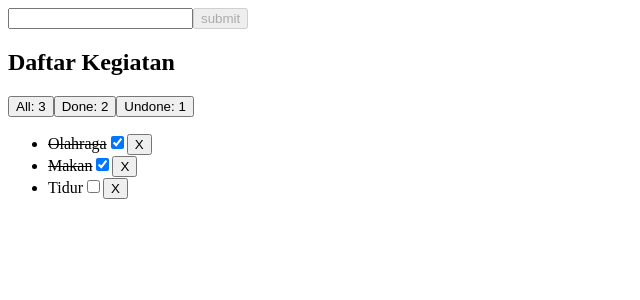
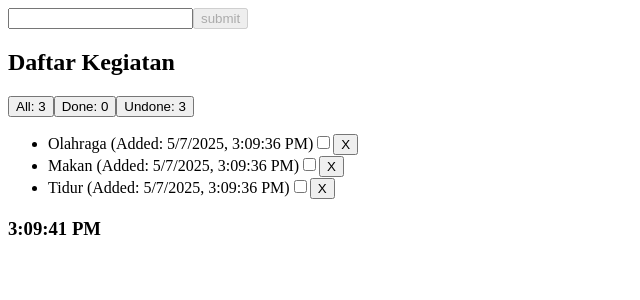
Before and after one commit to imposibleShark221/32-pbk-uts-233510771, a Vue app: page / in a window 1280 px wide. Shown: the top 300 px of the page, without its empty margins (0-640 px from the left). Built offline with nearby package versions, Linux system fonts and the light colour scheme.

Commit message:
Menambahkan fitur (TIME ADDED & TIME DONE) untuk memonitor waktu kegiatan di buat dan kegiatan selesai ketika di ceklis

```diff
--- a/src/components/uts.vue
+++ b/src/components/uts.vue
@@ -6,9 +6,9 @@
   const teks = ref('')
 
   const lists = ref([
-    {text : "Olahraga", status : true},
-    {text : "Makan" , status : true},
-    {text : "Tidur", status : false}
+    {text : "Olahraga", status : false, waktu: new Date().toLocaleString(), waktuSelesai: ''},
+    {text : "Makan" , status : false, waktu: new Date().toLocaleString(), waktuSelesai: ''},
+    {text : "Tidur", status : false, waktu: new Date().toLocaleString(), waktuSelesai: ''}
   ])
 
   const filterStatus = ref('all')
@@ -27,18 +27,35 @@
   const countUndone = computed(() => lists.value.filter(item => item.status === false).length)
   const countAll = computed(() => lists.value.length)
 
+  const waktu = ref(new Date().toLocaleTimeString())
+
+  onMounted(() => {
+    setInterval(() => {
+      waktu.value = new Date().toLocaleTimeString()
+    }, 1000)
+  })
+
   function tambahkan(){
     let isi = {
       text : teks.value,
-      status : false
+      status : false,
+      waktu: new Date().toLocaleString(),
+      waktuSelesai: ''
     }
-
     lists.value.push(isi)
     teks.value = ''
   }
 
   function hapus(index) {
     lists.value.splice(index, 1)
+  }
+
+  function onStatusChange(list) {
+    if (list.status) {
+      list.waktuSelesai = new Date().toLocaleString()
+    } else {
+      list.waktuSelesai = ''
+    }
   }
 
   const selesai = computed(() => {
@@ -65,16 +82,19 @@
     <ul>
       <li v-for="(list, index) in filteredLists" :key="index">
         <span :class="{ crossed: list.status }">{{ list.text }}</span>
-        <input type="checkbox" v-model="list.status">
+        <span> (Added: {{ list.waktu }})</span>
+        <span v-if="list.waktuSelesai"> (Done at: {{ list.waktuSelesai }})</span>
+        <input type="checkbox" v-model="list.status" @change="onStatusChange(list)">
         <button v-on:click="hapus(index)">X</button>
       </li>
     </ul>
-
+    <div>
+      <h3>{{ waktu }}</h3>
+    </div>
 </template>
 
 
 <style scoped>
-
 .crossed {
   text-decoration: line-through;
 }
```
